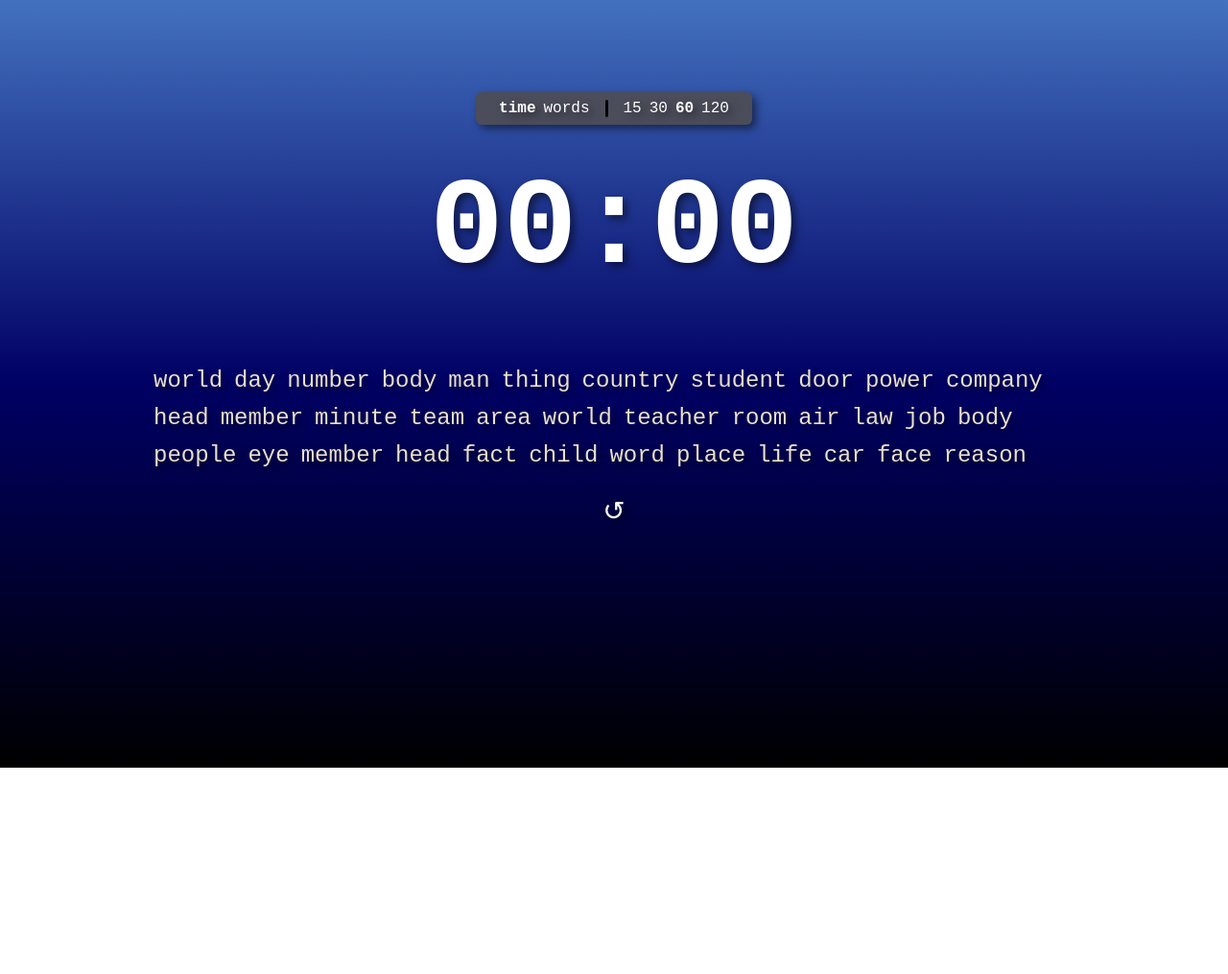
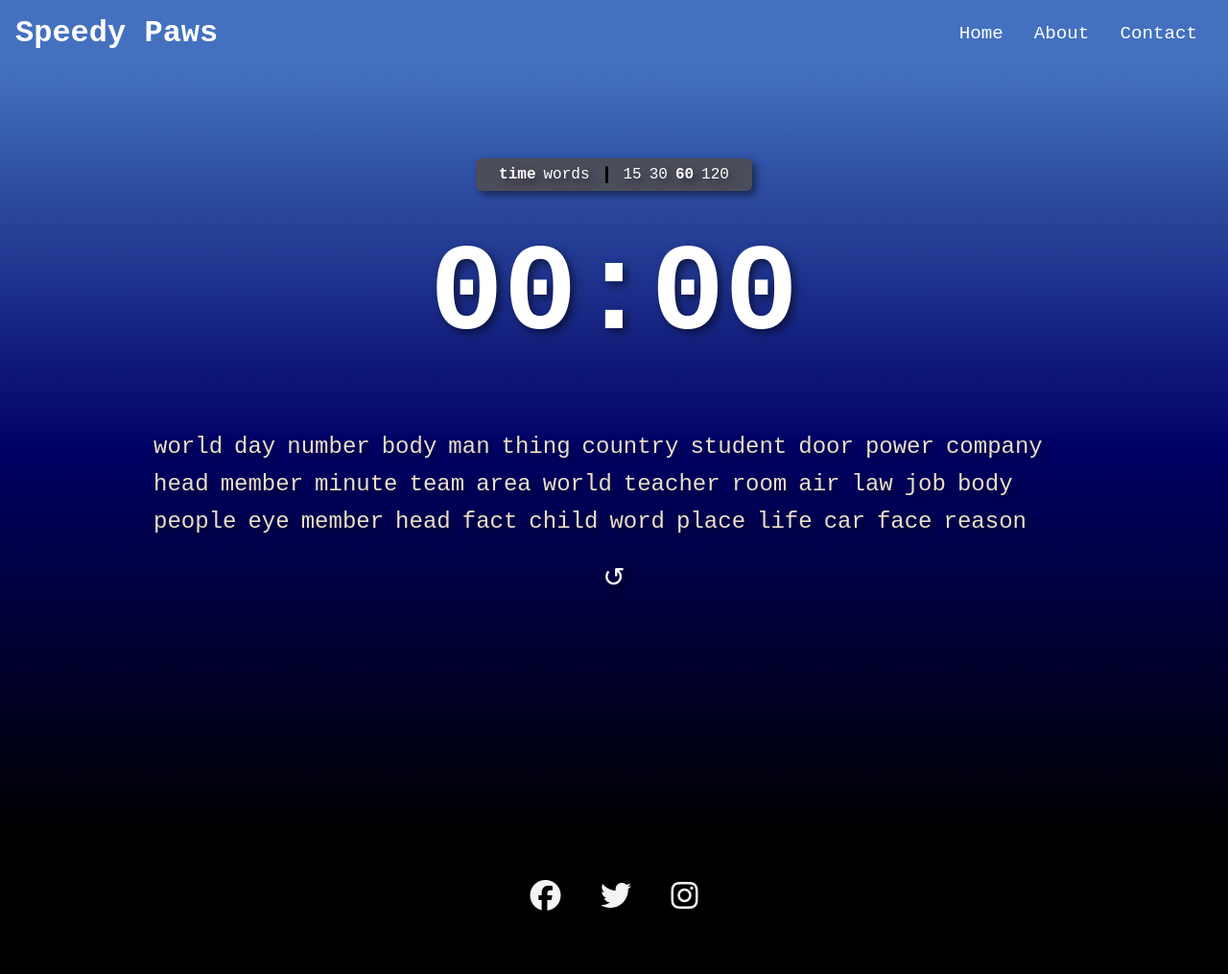
Before and after one commit to AsadFattani/ICT-PROJECT, a plain HTML site: page index.html in a window 1280 px wide. Shown: the whole page at 96% size. Before the commit the page ends 800 px from the top, so only its background shows below. Drawn offline with Linux system fonts and the light colour scheme; a web font is replaced by a local one.

Commit message:
Add header and footer to index.html, style updates in CSS, and create about and contact pages

```diff
--- a/index.html
+++ b/index.html
@@ -4,9 +4,20 @@
     <meta charset="UTF-8" />
     <meta name="viewport" content="width=device-width, initial-scale=1.0" />
     <link rel="stylesheet" href="style.css" />
+    <script src="https://kit.fontawesome.com/7832c05032.js" crossorigin="anonymous"></script>
     <title>Speedy paws</title>
   </head>
   <body>
+    <header>
+      <h1>Speedy Paws</h1>
+      <nav>
+        <ul>
+            <li><a href="index.html" title="Home">Home</a></li>
+            <li><a href="about.html" title="About">About</a></li>
+            <li><a href="contact.html" title="Contact">Contact</a></li>
+        </ul>
+      </nav>
+    </header>
     <main>
       <div class="menu" menu>
           <div class="menu-item" menu-mode value="0" active>time</div>
@@ -35,6 +46,20 @@
       </div>
       <button id="restart-btn" type="button">↺</button>
     </main>
+    <footer class="footer">
+      <div class="social-media-links">
+      <a href="https://www.facebook.com" target="_blank" aria-label="Facebook">
+        <i class="fab fa-facebook fa-2x"></i>
+      </a>
+      <a href="https://www.twitter.com" target="_blank" aria-label="Twitter">
+        <i class="fab fa-twitter fa-2x"></i>
+      </a>
+      <a href="https://www.instagram.com" target="_blank" aria-label="Instagram">
+        <i class="fab fa-instagram fa-2x"></i>
+      </a>
+      </div>
+      <p>&copy; 2020 Speedy Paws, All Rights Reserved</p>
+    </footer>
     <script type="module" src="src/main.js"></script>
   </body>
 </html>
--- a/style.css
+++ b/style.css
@@ -1,4 +1,5 @@
 @import url("https://fonts.googleapis.com/css2?family=Ubuntu+Sans+Mono:ital,wght@0,400..700;1,400..700&display=swap");
+
 
 :root {
   --bg-color: #000000;
@@ -26,6 +27,45 @@ body {
   width: 100%;
   height: 100%;
 }
+
+/* Header styling */
+
+header {
+  background-color: #4371bf;
+  padding: 1rem;
+  display: flex;
+  align-items: center;
+  justify-content: space-between;
+}
+
+header h1 {
+  color: white;
+  margin: 0;
+  font-size: 2rem;
+}
+
+header nav ul {
+  list-style: none;
+  display: flex;
+  margin: 0;
+  padding: 0;
+}
+
+header nav ul li {
+  margin: 0 1rem;
+}
+
+header nav ul li a {
+  color: white;
+  text-decoration: none;
+  font-size: 1.2rem;
+}
+
+header nav ul li a:hover {
+  text-decoration: underline;
+}
+
+/* Main Styling */
 
 main {
   height: 100%;
@@ -176,3 +216,21 @@ main {
     opacity: 0;
   }
 }
+
+/* Footer Styling */
+
+.footer {
+  background-color: #000000;
+  padding: 2rem;
+  text-align: center;
+}
+
+.social-media-links i {
+  color: #f4f4f4;
+  margin: 1rem;
+  text-decoration: none;
+}
+
+.social-media-links a {
+  text-decoration: none; /* Ensure no underline */
+}
```
Also changed, not shown: about.html (added, +17 -0 lines), contact.html (added, +12 -0 lines).
